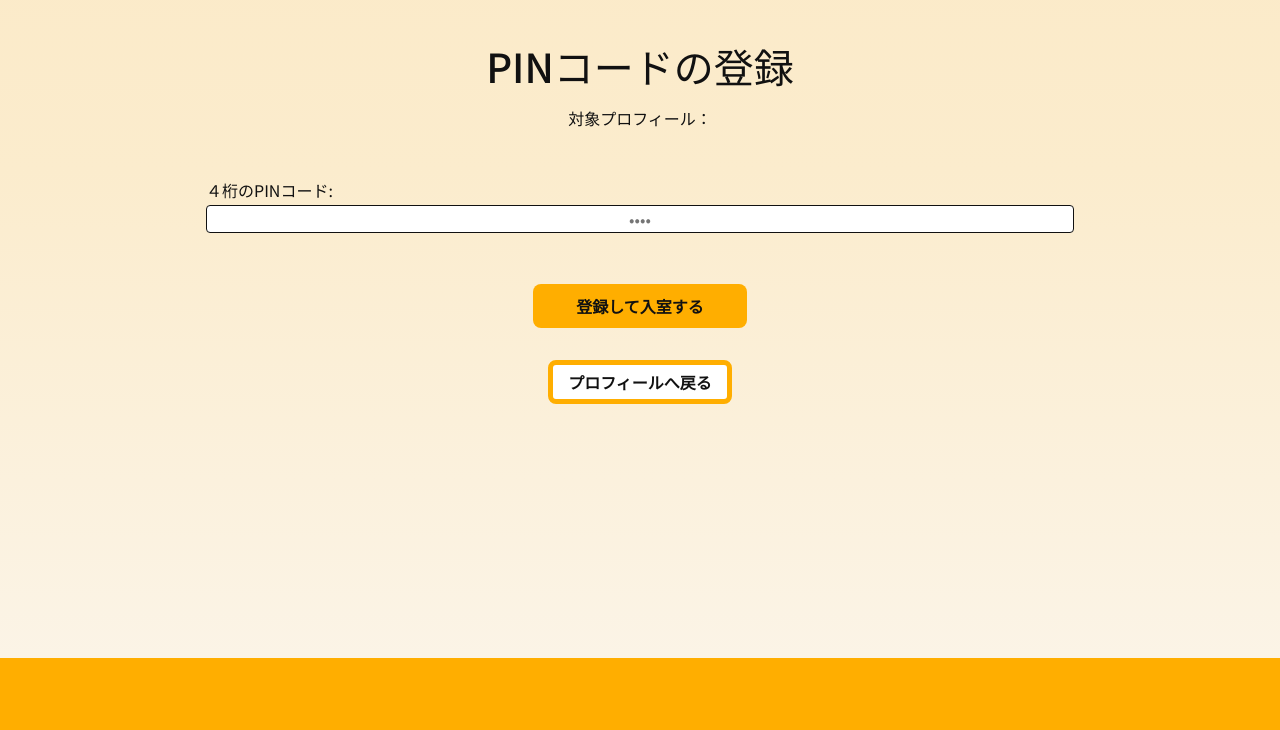
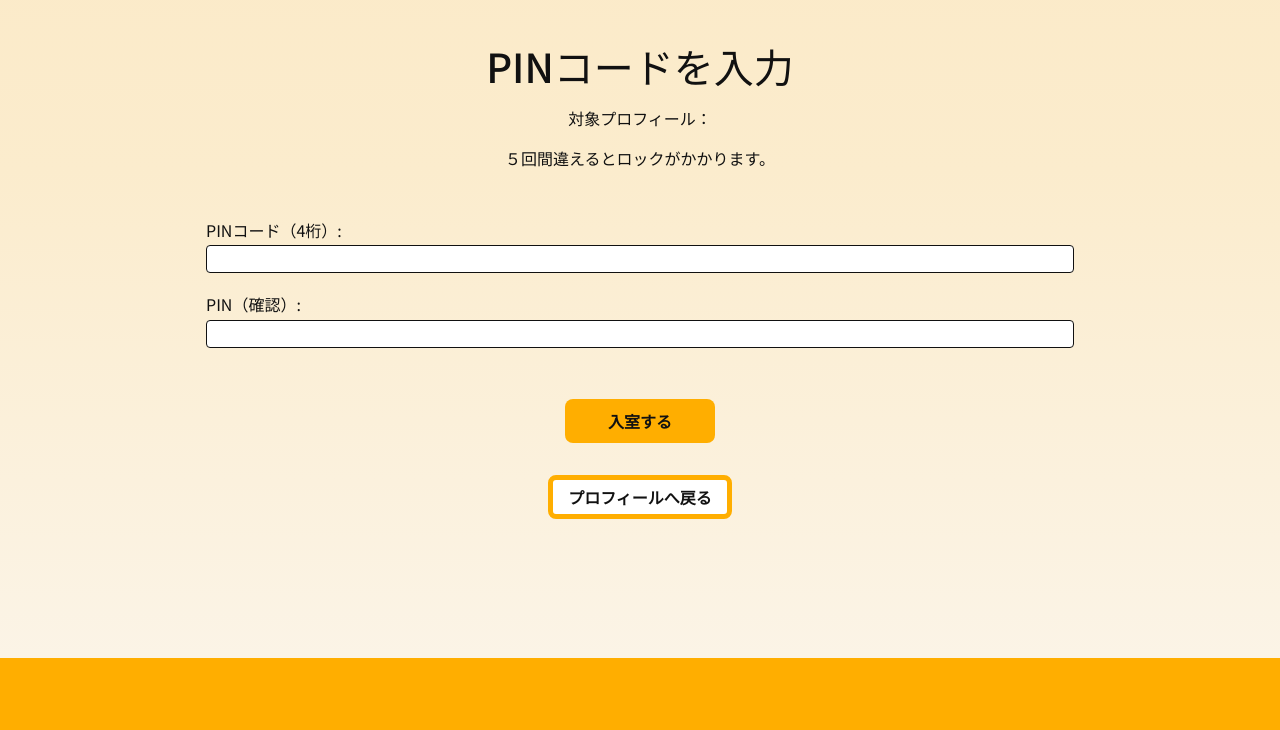
Before and after one commit to autumn-Hackathon-2025-F-Team/kajimaru-app, a Django app: template src/templates/user/profile_enter.html in a window 1280 px wide. Shown: the part 70-800 px from the top of the page. Run offline with Django 5.2, Linux system fonts and the light colour scheme; the template is opened without the code that fills it: values that come from a table or form of the project are taken from there, others are empty.

Commit message:
feat/pinコード登録機能追加

```diff
--- a/src/apps/user/forms.py
+++ b/src/apps/user/forms.py
@@ -39,22 +39,33 @@ class JoinCodeForm(forms.Form):
             raise forms.ValidationError('参加コードは8桁の数字で入力してください。')
         return v
 
-class PinForm(forms.Form):
+class PinSetForm(forms.Form):
+    pin1 = forms.CharField(
+        label="PINコード（4桁）",
+        min_length=4, max_length=4,
+        widget=forms.PasswordInput(attrs={"inputmode": "numeric", "autocomplete": "off"})
+    )
+    pin2 = forms.CharField(
+        label="PIN（確認）",
+        min_length=4, max_length=4,
+        widget=forms.PasswordInput(attrs={"inputmode": "numeric", "autocomplete": "off"})
+    )
+
+    def clean(self):
+        cleaned = super().clean()
+        p1 = cleaned.get('pin1', '')
+        p2 = cleaned.get('pin2', '')
+        if not (p1.isdigit() and p2.isdigit()):
+            raise forms.ValidationError('PINは数字4桁で入力してください。')
+        if p1 != p2:
+            raise forms.ValidationError('確認用PINが一致しません。')
+        return cleaned
+
+class PinVerifyForm(forms.Form):
     pin = forms.CharField(
-        label='４桁のPINコード',
-        min_length=4,
-        max_length=4,
-        widget=forms.PasswordInput(attrs={
-            'inputmode': 'numeric',
-            'pattern': r'\d{4}',
-            'maxlength': '4',
-            'placeholder': '••••',
-        }),
-        error_messages={
-            'required': 'PINコードを入力してください',
-            'min_length': 'PINコードは４桁です',
-            'max_length': 'PINコードは４桁です',
-        },
+        label='PIN（4桁）',
+        min_length=4, max_length=4,
+        widget=forms.PasswordInput(attrs={'inputmode': 'numeric', 'autocomplete': 'off'})
     )
 
     def clean_pin(self):
--- a/src/templates/user/profile_enter.html
+++ b/src/templates/user/profile_enter.html
@@ -1,7 +1,7 @@
 {% extends 'base.html' %}
 {% load static %}
 
-{% block title %}PIN 登録{% endblock %}
+{% block title %}PINコードを入力{% endblock %}
 
 {% block css %}
   <link rel="stylesheet" href="{% static 'css/components/button.css' %}">
@@ -15,13 +15,15 @@
 {% include "components/top_nav.html" %}
 {% endblock %}
 
-{% block page_title %} PINコードの登録 {% endblock %}
+{% block page_title %} PINコードを入力 {% endblock %}
 {% block content %}
   <p class="pin_target">対象プロフィール：<strong>{{ member.display_name }}</strong></p>
-
+  <div class="caution_text">
+    <p>５回間違えるとロックがかかります。</p>
+  </div>
   <form method="post">{% csrf_token %}
     {{ form.as_p }}
-    <button class="btn btn-primary" type="submit">登録して入室する</button>
+    <button class="btn btn-primary" type="submit">入室する</button>
   </form>
   <p class="link_set">
     <a href="/profiles/" class="btn btn-secondary">プロフィールへ戻る</a>
```
Also changed, not shown: src/apps/user/views.py (+18 -14 lines), src/templates/user/login.html (+4 -7 lines).
